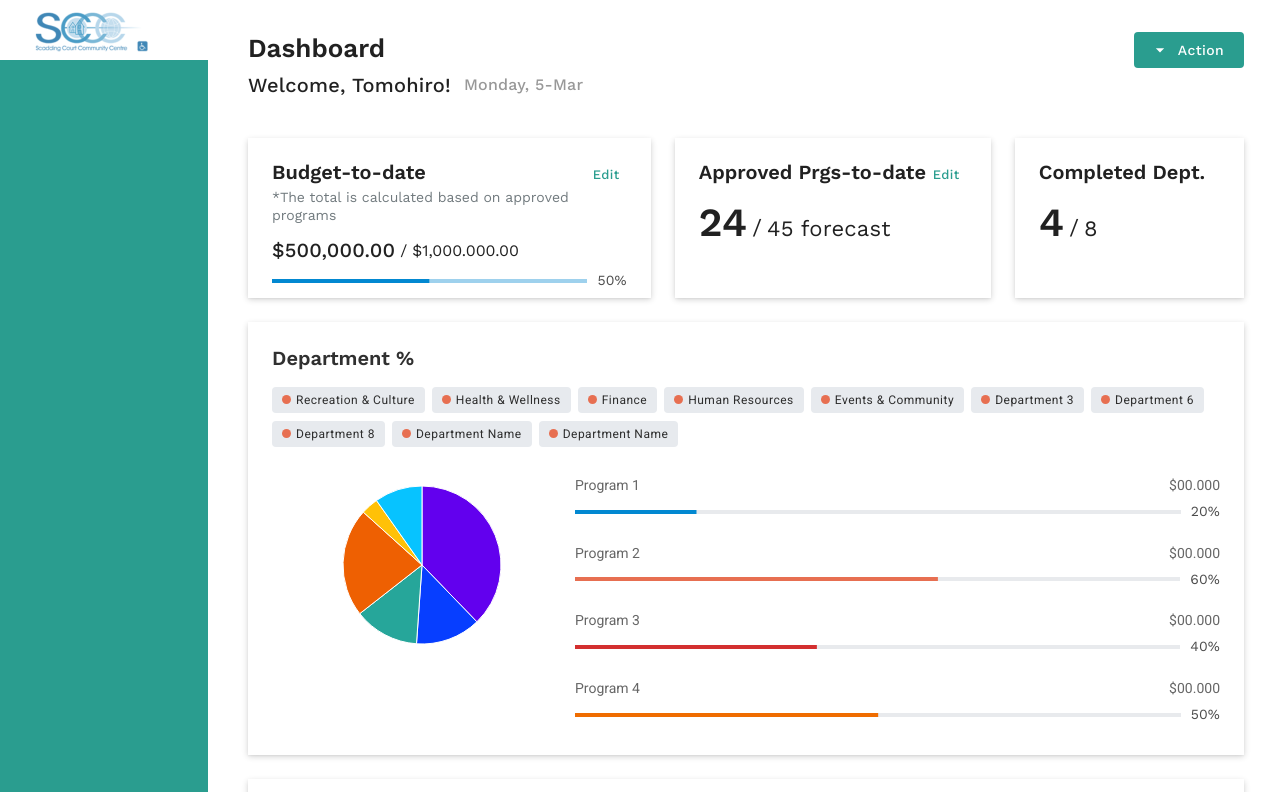
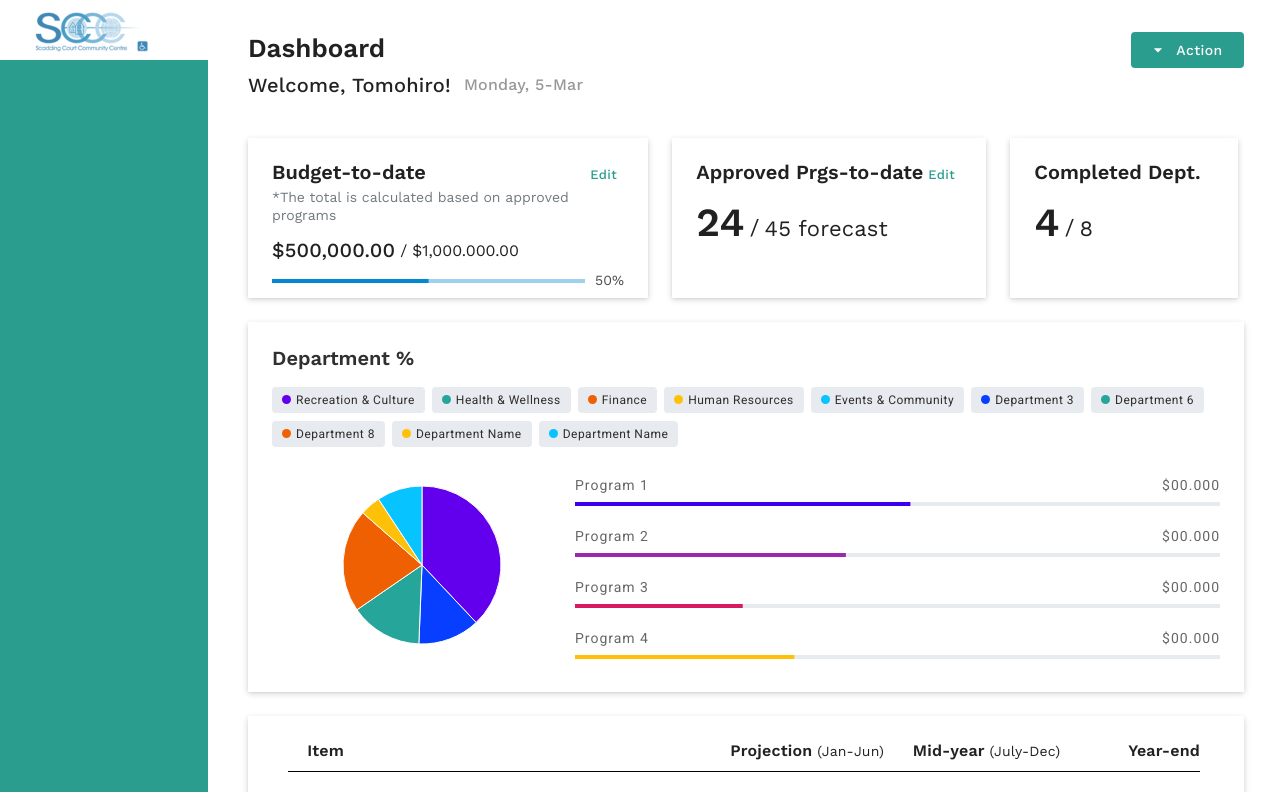
Before and after one commit to Idea-Theorem/sccc-budget-planner-fe, a React (Vite) app: page /admin in a window 1280 px wide. Shown: the top 792 px of the page. Built offline with nearby package versions, Linux system fonts and the light colour scheme.

Commit message:
dashboard page pixel perfect

```diff
--- a/src/components/AdminDataCard/index.tsx
+++ b/src/components/AdminDataCard/index.tsx
@@ -147,7 +147,7 @@ const AdminDataCard = (props: AdminDataCardProps) => {
       </Stack>
       {props?.showProgress && (
         <Box className="cardProgressBar">
-          <LinearWithValueLabel value={50} color={props?.color}/>
+          <LinearWithValueLabel value={50} color={props?.color} />
         </Box>
       )}
     </StyledBox>
--- a/src/components/AdminDepartentProgress/departmentButton.tsx
+++ b/src/components/AdminDepartentProgress/departmentButton.tsx
@@ -17,7 +17,6 @@ const StyledStack = styled(Stack)(({ theme }) => ({
       height: "9px",
       borderRadius: "50%",
       margin: "0 5px 0 0",
-      background: theme.palette.secondary.main,
     },
 
     "& .MuiTypography-root": {
@@ -39,7 +38,7 @@ interface Props {
 const DepartmentButton: React.FC<Props> = ({text, color}) => {
   return (
     <StyledStack className="statsTag">
-      <Box color={color}/>
+      <Box bgcolor={color}/>
       <Typography>{text}</Typography>
     </StyledStack>
   );
--- a/src/components/AdminDepartentProgress/index.tsx
+++ b/src/components/AdminDepartentProgress/index.tsx
@@ -6,13 +6,13 @@ import ProgramProgress from "./programProgress";
 import DepartmentButton from "./departmentButton";
 import { departments } from "../../utils/sampleData";
 
-
 const StyledBox = styled(Box)(() => ({
   "&.dashboardStatsCard": {
     width: "100%",
     padding: "23px 24px",
     marginBottom: "24px",
-    boxShadow: "0 1.85px 6.25px 0 rgba(0, 0, 0, 0.19), 0 0.5px 1.75px 0 rgba(0, 0, 0, 0.04)",
+    boxShadow:
+      "0 1.85px 6.25px 0 rgba(0, 0, 0, 0.19), 0 0.5px 1.75px 0 rgba(0, 0, 0, 0.04)",
 
     "& .MuiTypography-h3": {
       color: "#303030",
@@ -41,17 +41,30 @@ const StyledBox = styled(Box)(() => ({
     "& .dashboardGraphBox": {
       width: "303px",
       flexShrink: "0",
-      padding: "6px 15px", // Fixed typo in padding
+      padding: "6px 15px",
     },
 
     "& .dashboardGraphsList": {
       flexGrow: "1",
       minWidth: "0",
     },
+
+    "& .MuiLinearProgress-root ": {
+      "&:before": {
+        background: "#E8EAED",
+      },
+    },
+  },
+  ".progress-wrap": {
+    marginBottom: "20px",
+
+    "&:last-child": {
+      marginBottom: "10px",
+    },
   },
 }));
 
-const AdminDepartmentProgress = () => { // Corrected props definition
+const AdminDepartmentProgress = () => {
   return (
     <StyledBox className="dashboardStatsCard">
       <Typography variant="h3">Department %</Typography>
@@ -65,10 +78,38 @@ const AdminDepartmentProgress = () => { // Corrected props definition
           <BasicPie />
         </Box>
         <Box className="dashboardGraphsList">
-          <ProgramProgress title="Program 1" amount="$00.000" value={20} color="info"/>
-          <ProgramProgress title="Program 2" amount="$00.000" value={60} color="secondary" />
-          <ProgramProgress title="Program 3" amount="$00.000" value={40} color="error"/>
-          <ProgramProgress title="Program 4" amount="$00.000" value={50} color="warning" />
+          <Box color={"#3B00ED"} className="progress-wrap">
+            <ProgramProgress
+              title="Program 1"
+              amount="$00.000"
+              value={52}
+              color="inherit"
+            />
+          </Box>
+          <Box color={"#9C27B0"} className="progress-wrap">
+            <ProgramProgress
+              title="Program 2"
+              amount="$00.000"
+              value={42}
+              color="inherit"
+            />
+          </Box>
+          <Box color={"#D81B60"} className="progress-wrap">
+            <ProgramProgress
+              title="Program 3"
+              amount="$00.000"
+              value={26}
+              color="inherit"
+            />
+          </Box>
+          <Box color={"#FFC107"} className="progress-wrap">
+            <ProgramProgress
+              title="Program 4"
+              amount="$00.000"
+              value={34}
+              color="inherit"
+            />
+          </Box>
         </Box>
       </Box>
     </StyledBox>
--- a/src/components/AdminDepartentProgress/programProgress.tsx
+++ b/src/components/AdminDepartentProgress/programProgress.tsx
@@ -8,7 +8,7 @@ import { LinearProgressProps } from "@mui/material";
 interface ProgramProgressProps {
   title?: string;
   amount?: string;
-  value?: number
+  value?: number;
   color?: LinearProgressProps["color"];
 }
 
@@ -33,7 +33,7 @@ const StyledBox = styled(Box)(({ theme }) => ({
         fontFamily: "Roboto",
         color: theme.palette.action.selected,
         fontWeight: "400",
-        letterSpacing: "0",
+        letterSpacing: "1px",
         margin: "0 0 6px",
       },
     },
@@ -58,7 +58,12 @@ const StyledBox = styled(Box)(({ theme }) => ({
       },
     },
   },
-  // Color: theme.palette.secondary.light,
+
+  ".progressStatusBar": {
+    ".MuiTypography-root": {
+      display: "none",
+    },
+  },
 }));
 const ProgramProgress = (props: ProgramProgressProps) => {
   return (
@@ -68,7 +73,7 @@ const ProgramProgress = (props: ProgramProgressProps) => {
         <Typography>{props?.amount}</Typography>
       </Stack>
       <Box className="progressStatusBar">
-        <LinearWithValueLabel value={props?.value} color={props?.color}/>
+        <LinearWithValueLabel value={props?.value} color={props?.color} />
       </Box>
     </StyledBox>
   );
--- a/src/components/CollapseTable/index.tsx
+++ b/src/components/CollapseTable/index.tsx
@@ -21,7 +21,7 @@ const CollapseableTable = styled(Box)(({ theme }) => ({
   },
 
   "&.dashboardTable": {
-    padding: "10px 30px 19px",
+    padding: "10px 44px 19px 40px",
     boxShadow:
       "0 1.85px 6.25px 0 rgba(0, 0, 0, 0.19), 0 0.5px 1.75px 0 rgba(0, 0, 0, 0.04)",
 
@@ -47,7 +47,7 @@ const CollapseableTable = styled(Box)(({ theme }) => ({
         fontSize: "16px",
         fontWeight: "600",
         lineHeight: "1.3",
-        padding: "15px",
+        padding: "15px 0 9px 0",
         borderBottom: "1px solid theme.palette.text.primary",
 
         "& span": {
@@ -86,15 +86,15 @@ const CollapseableTable = styled(Box)(({ theme }) => ({
         fontWeight: "600",
         lineHeight: "1.3",
         color: "#303030",
-        padding: "15px",
+        padding: "0",
 
         "&:first-child": {
           width: "1% !important",
-          padding: "0",
         },
 
         "&:nth-child(2)": {
           width: "44%",
+          padding :"18px 6px",
         },
 
         "&:nth-child(3)": {
@@ -141,6 +141,11 @@ const CollapseableTable = styled(Box)(({ theme }) => ({
           paddingBottom: "14px",
         },
       },
+    },
+  },
+  ".icon": {
+    ".MuiSvgIcon-root": {
+      transfrom: "rotate(180deg) !important",
     },
   },
 }));
@@ -201,6 +206,7 @@ function Row(props: { row: ReturnType<typeof createData> }) {
             aria-label="expand row"
             size="small"
             onClick={() => setOpen(!open)}
+            className="icon"
           >
             {open ? <KeyboardArrowUpIcon /> : <KeyboardArrowDownIcon />}
           </IconButton>
--- a/src/components/MainHeader/index.tsx
+++ b/src/components/MainHeader/index.tsx
@@ -70,7 +70,7 @@ const AppHeader = styled(Box)(({ theme }) => ({
     "& .headerDropdownButton": {
       background: theme.palette.primary.main,
       color: theme.palette.background.default,
-      minWidth: "110px",
+      minWidth: "113px",
       height: "36px",
       fontSize: "14px",
       fontWeight: "500",
--- a/src/components/PieChart/index.tsx
+++ b/src/components/PieChart/index.tsx
@@ -1,5 +1,4 @@
-
-import { PieChart } from '@mui/x-charts/PieChart';
+import { PieChart } from "@mui/x-charts/PieChart";
 
 export default function BasicPie() {
   return (
@@ -7,12 +6,12 @@ export default function BasicPie() {
       series={[
         {
           data: [
-            { id: 0, value: 85, color:'#6200EE' },
-            { id: 1, value: 30, color: '#073EFF'},
-            { id: 3, value: 30, color:'#26A69A' },
-            { id: 4, value: 50, color:'#EE6002' },
-            { id: 5, value: 8, color: '#FFC107' },
-            { id: 6, value: 22, color: '#07C3FF' },
+            { id: 0, value: 90, color: "#6200EE" },
+            { id: 1, value: 30, color: "#073EFF" },
+            { id: 3, value: 35, color: "#26A69A" },
+            { id: 4, value: 50, color: "#EE6002" },
+            { id: 5, value: 10, color: "#FFC107" },
+            { id: 6, value: 22, color: "#07C3FF" },
           ],
         },
       ]}
--- a/src/components/ProgressBar/index.tsx
+++ b/src/components/ProgressBar/index.tsx
@@ -8,28 +8,27 @@ import Stack from "@mui/material/Stack";
 function LinearProgressWithLabel(
   props: LinearProgressProps & { value: number }
 ) {
+  const { value, ...otherProps } = props; // Destructure value from props
+
   return (
     <Stack alignItems="center" direction="row" gap="10px">
       <Box width="100%">
-        <LinearProgress variant="determinate" {...props} />
+        <LinearProgress variant="determinate" value={value} {...otherProps} />
       </Box>
-      <Box>
-        <Typography variant="body2" color="text.secondary">{`${Math.round(
-          props.value
-        )}%`}</Typography>
-      </Box>
+      <Typography variant="body2" color="text.secondary">{`${Math.round(
+        value
+      )}%`}</Typography>
     </Stack>
   );
 }
 
 interface Props {
-  value?: any;
-  color?: LinearProgressProps["color"]; // Ensure the color prop matches the type defined in LinearProgressProps
+  value?: number;
+  color?: LinearProgressProps["color"];
 }
+
 export default function LinearWithValueLabel(props: Props) {
   return (
-    <Box width="100%">
-      <LinearProgressWithLabel value={props?.value} color={props?.color} />
-    </Box>
+    <LinearProgressWithLabel value={props.value || 0} color={props.color} />
   );
 }
--- a/src/components/SubHeader/index.tsx
+++ b/src/components/SubHeader/index.tsx
@@ -28,7 +28,7 @@ const StyledBox = styled(Box)(({ theme }) => ({
   "& .headerDropdownButton": {
     background: theme.palette.primary.main + ' !important',
     color: theme.palette.background.default,
-    minWidth: "110px",
+    minWidth: "113px",
     height: "36px",
     fontSize: "14px",
     fontWeight: "500",
--- a/src/pages/Dashboards/Admin/index.tsx
+++ b/src/pages/Dashboards/Admin/index.tsx
@@ -9,9 +9,8 @@ const StyledBox = styled(Box)(() => ({
   "& .dashboardCards": {
     display: "flex",
     justifyContent: "space-between",
-    margin: "0 -12px",
+    margin: "0 -6px 0 -12px",
   },
-  // Color: theme.palette.secondary.light,
 }));
 const AdminScreen = () => {
   const array = [
```
